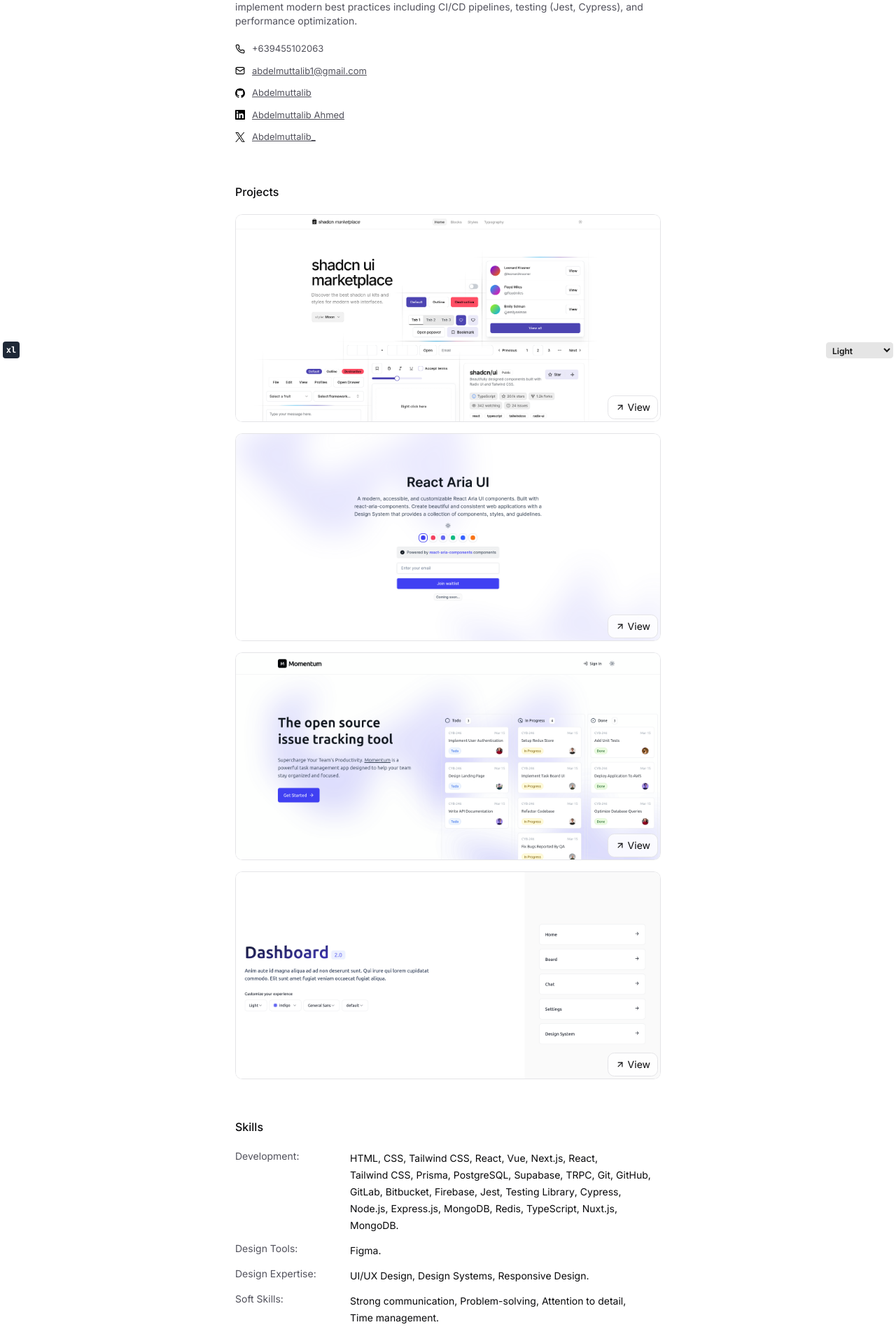
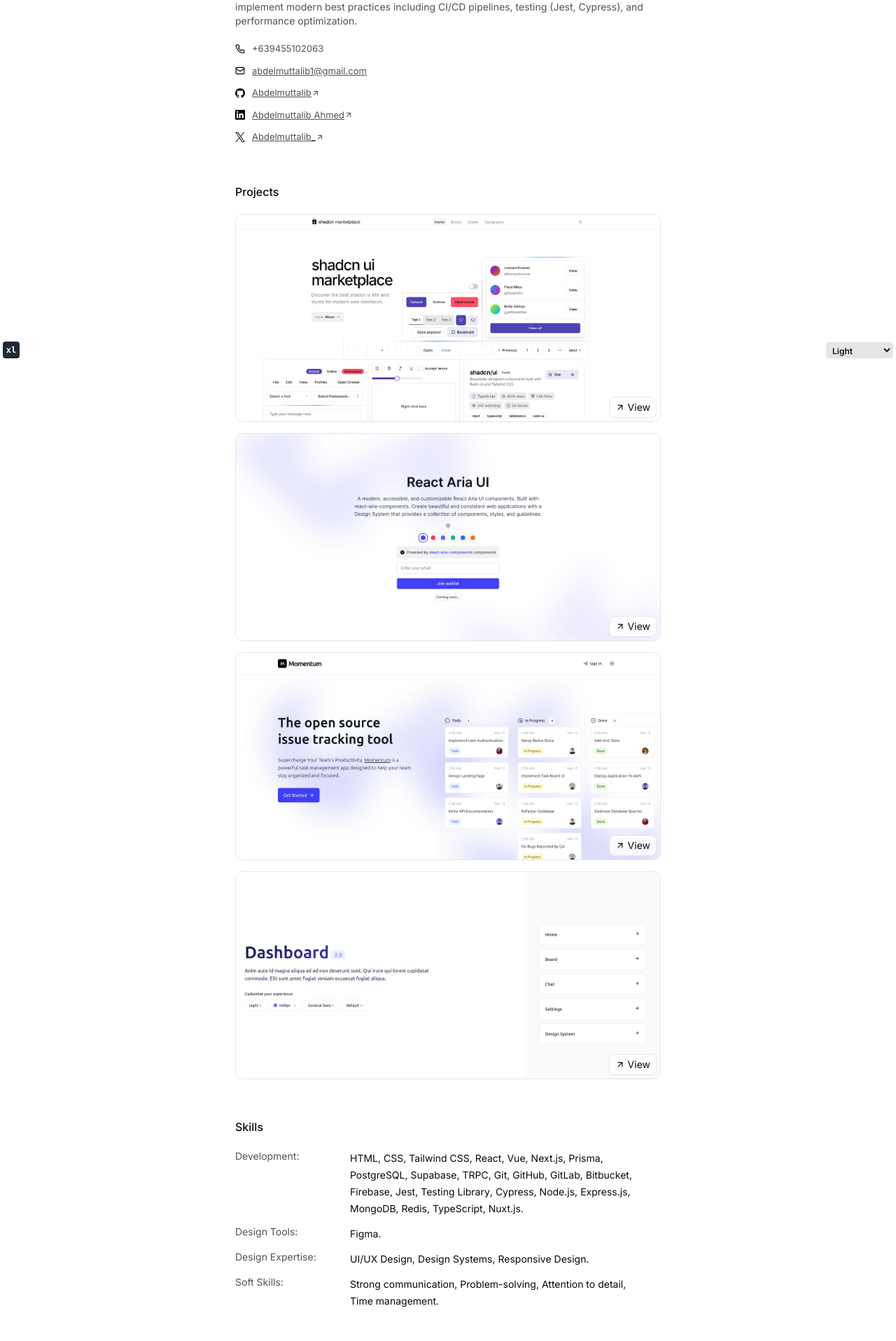
Before and after one commit to Abdelmuttalib/abdelmuttalib.com, a Next.js app: page / in a window 1280 px wide. Shown: the part 284-2200 px from the top of the page at 70% size. Built offline with nearby package versions, Linux system fonts and the light colour scheme.

Commit message:
- resolve hydration errors

```diff
--- a/src/components/views/home-view.tsx
+++ b/src/components/views/home-view.tsx
@@ -184,14 +184,6 @@
         icon: "",
       },
       {
-        name: "React",
-        icon: "",
-      },
-      {
-        name: "Tailwind CSS",
-        icon: "",
-      },
-      {
         name: "Prisma",
         icon: "",
       },
@@ -261,10 +253,6 @@
       },
       {
         name: "Nuxt.js",
-        icon: "",
-      },
-      {
-        name: "MongoDB",
         icon: "",
       },
     ],
@@ -433,7 +421,6 @@
 
 export function HomeView({ blogs }: { blogs: Blog[] }) {
   const { theme } = useTheme();
-  console.log(theme);
   const [currentHash, setCurrentHash] = React.useState("");
 
   React.useEffect(() => {
@@ -487,9 +474,9 @@
                   viewBox="0 0 24 24"
                   fill="none"
                   stroke="currentColor"
-                  stroke-width="2"
-                  stroke-linecap="round"
-                  stroke-linejoin="round"
+                  strokeWidth="2"
+                  strokeLinecap="round"
+                  strokeLinejoin="round"
                 >
                   <line x1="3" x2="21" y1="6" y2="6" />
                   <line x1="3" x2="21" y1="12" y2="12" />
@@ -503,9 +490,9 @@
                   viewBox="0 0 24 24"
                   fill="none"
                   stroke="currentColor"
-                  stroke-width="2"
-                  stroke-linecap="round"
-                  stroke-linejoin="round"
+                  strokeWidth="2"
+                  strokeLinecap="round"
+                  strokeLinejoin="round"
                 >
                   <path d="M18 6 6 18" />
                   <path d="m6 6 12 12" />
@@ -591,7 +578,10 @@
 
               <ul className="mt-5 flex flex-col gap-y-3">
                 {PORTFOLIO_DATA.contact.tel ? (
-                  <li key="mail" className="flex items-center gap-x-2.5">
+                  <li
+                    key="contact-number"
+                    className="flex items-center gap-x-2.5"
+                  >
                     <Phone className="size-3.5 shrink-0" />
                     <span className="text-[13px] text-muted-foreground">
                       {PORTFOLIO_DATA.contact.tel}
@@ -615,12 +605,14 @@
                   <li key={social.name} className="flex items-center gap-x-2.5">
                     <social.icon className="size-3.5 shrink-0" />
                     <a
-                      className="text-[13px] text-muted-foreground underline hover:text-foreground hover:decoration-2 focus:decoration-2 focus:outline-none"
+                      className="text-[13px] text-muted-foreground underline hover:text-foreground hover:decoration-2 focus:decoration-2 focus:outline-none inline-flex items-center"
                       href={social.url}
                       target="_blank"
                       rel="noreferrer"
                     >
                       {social.username}
+
+                      <ArrowRightIcon className="size-3 shrink-0 -rotate-45" />
                     </a>
                   </li>
                 ))}
@@ -639,7 +631,7 @@
                     target="_blank"
                     rel="noreferrer"
                   >
-                    <div className="block dark:hidden border overflow-hidden rounded-lg">
+                    <span className="block dark:hidden border overflow-hidden rounded-lg">
                       <Image
                         src={project.imageSrc}
                         alt={project.name}
@@ -650,8 +642,8 @@
                         layout="responsive"
                         className="block dark:hidden"
                       />
-                    </div>
-                    <div className="hidden dark:block border overflow-hidden rounded-lg">
+                    </span>
+                    <span className="hidden dark:block border overflow-hidden rounded-lg">
                       <Image
                         src={project.imageSrcDark}
                         alt={project.name}
@@ -662,9 +654,16 @@
                         layout="responsive"
                         className="hidden dark:block"
                       />
+                    </span>
+
+                    <div className="absolute z-10 bottom-1.5 end-1.5">
+                      <div className="flex items-center gap-x-1 rounded-md border bg-background/[0.8] backdrop-blur-md px-2 py-1 text-foreground">
+                        <ArrowRightIcon className="size-3.5 shrink-0 -rotate-45" />
+                        <span className="text-sm">View</span>
+                      </div>
                     </div>
 
-                    <div className="absolute z-10 bottom-1 end-1 transition">
+                    {/* <div className="absolute z-10 bottom-1 end-1 transition">
                       <div className="flex items-center gap-x-2 rounded-lg border bg-background/[0.8] backdrop-blur-md px-2.5 py-1.5 text-foreground">
                         <a
                           href={project.preview}
@@ -676,7 +675,7 @@
                           <span className="text-sm">View</span>
                         </a>
 
-                        {/* <div className="h-5 w-px bg-border"></div>
+                        <div className="h-5 w-px bg-border"></div>
 
                         <a
                           href={project.github}
@@ -686,9 +685,9 @@
                         >
                           <Icons.github className="size-3 shrink-0" />
                           <span className="text-sm">GitHub</span>
-                        </a> */}
+                        </a>
                       </div>
-                    </div>
+                    </div> */}
                     {/* <div className="absolute bottom-1 end-1 opacity-0 transition group-hover:opacity-100">
                       <div className="flex items-center gap-x-1 rounded-lg border bg-background px-2 py-1 text-foreground/90">
                         <Icons.github className="size-3 shrink-0" />
```
